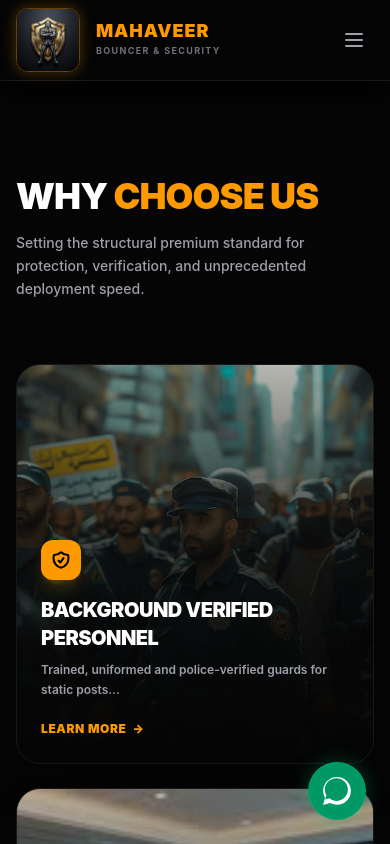
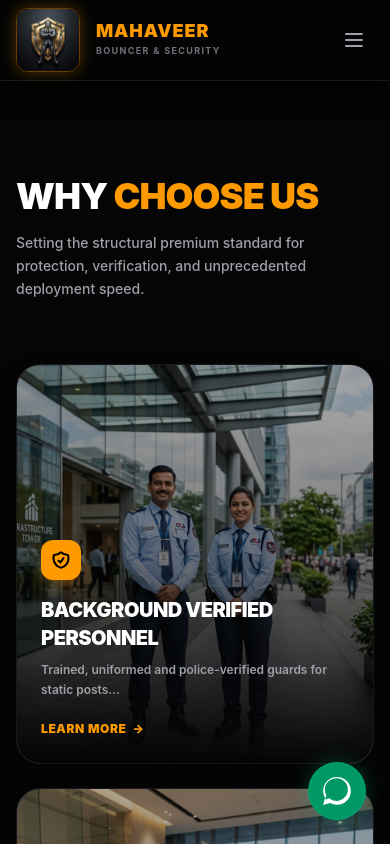
Before and after one commit to chauhanneha9935-crypto/Mahaveer-Bouncer-and-security, a React (Vite) app: page /why-choose-us in a window 390 px wide. Shown: the top 844 px of the page. Built offline with nearby package versions, Linux system fonts and the light colour scheme.

Commit message:
style(WhyChooseUs): make section images responsive and clear with local assets and modal banners

```diff
--- a/src/components/WhyChooseUS.jsx
+++ b/src/components/WhyChooseUS.jsx
@@ -4,6 +4,14 @@ import React, { useState } from 'react';
 import guard1 from '../assets/guard1.jpg';
 import staff from '../assets/staff.jpeg';
 import guard4 from '../assets/bodyguard1.avif';
+import quickDeployment from '../assets/quick_deployment.png';
+import support24x7 from '../assets/support_24x7.png';
+import trainedProfessionals from '../assets/trained_professionals.png';
+import verifiedStaff from '../assets/verified_staff.png';
+import tacticalBouncer from '../assets/tactical_bouncer_unit.png';
+import officeSecurity from '../assets/office_security.png';
+import industrialSecurity from '../assets/industrial_security.png';
+import residentialSecurity from '../assets/residential_security.png';
 
 export default function WhyChooseUs() {
   // Tracking state to hold information when an advantage card is actively selected
@@ -13,7 +21,7 @@ export default function WhyChooseUs() {
     {
       title: "Background Verified Personnel",
       desc: "Trained, uniformed and police-verified guards for static posts...",
-      img: guard1,
+      img: verifiedStaff,
       code: "AUTH-NOD-01",
       icon: (
         <svg className="w-5 h-5" fill="none" stroke="currentColor" strokeWidth="2.5" viewBox="0 0 24 24">
@@ -33,7 +41,7 @@ export default function WhyChooseUs() {
     {
       title: "Professionally Trained Staff",
       desc: "Elite physical conflict de-escalation and advanced countermeasure metrics.",
-      img: staff,
+      img: trainedProfessionals,
       code: "TRN-TACT-02",
       icon: (
         <svg className="w-5 h-5" fill="none" stroke="currentColor" strokeWidth="2.5" viewBox="0 0 24 24">
@@ -53,7 +61,7 @@ export default function WhyChooseUs() {
     {
       title: "Quick Staff Deployment",
       desc: "Instant standby networks engineered for immediate protective reinforcement.",
-      img: "https://images.unsplash.com/photo-1508962914676-134849a727f0?auto=format&fit=crop&w=600&q=80",
+      img: quickDeployment,
       code: "DEP-FAST-03",
       icon: (
         <svg className="w-5 h-5" fill="none" stroke="currentColor" strokeWidth="2.5" viewBox="0 0 24 24">
@@ -73,7 +81,7 @@ export default function WhyChooseUs() {
     {
       title: "24/7 Monitoring Support",
       desc: "Continuous secure operations link lines feeding real-time situational logs.",
-      img: guard4,
+      img: support24x7,
       code: "MON-LIVE-04",
       icon: (
         <svg className="w-5 h-5" fill="none" stroke="currentColor" strokeWidth="2.5" viewBox="0 0 24 24">
@@ -93,7 +101,7 @@ export default function WhyChooseUs() {
     {
       title: "Uniformed Security Officers",
       desc: "Polished, elite high-visibility protective uniforms to assert complete deterrence.",
-      img: "https://images.unsplash.com/photo-1628348068343-c6a848d2b6dd?auto=format&fit=crop&w=600&q=80",
+      img: tacticalBouncer,
       code: "UNI-FORM-05",
       icon: (
         <svg className="w-5 h-5" fill="none" stroke="currentColor" strokeWidth="2.5" viewBox="0 0 24 24">
@@ -113,7 +121,7 @@ export default function WhyChooseUs() {
     {
       title: "Experienced Management",
       desc: "Strategic operations directed by field veterans and corporate tactical specialists.",
-      img: "https://images.unsplash.com/photo-1454165804606-c3d57bc86b40?auto=format&fit=crop&w=600&q=80",
+      img: officeSecurity,
       code: "MNG-EXEC-06",
       icon: (
         <svg className="w-5 h-5" fill="none" stroke="currentColor" strokeWidth="2.5" viewBox="0 0 24 24">
@@ -133,7 +141,7 @@ export default function WhyChooseUs() {
     {
       title: "Affordable Pricing",
       desc: "Transparent blueprints without dynamic surcharges or hidden modifications.",
-      img: "https://images.unsplash.com/photo-1554224155-8d04cb21cd6c?auto=format&fit=crop&w=600&q=80",
+      img: industrialSecurity,
       code: "VAL-COST-07",
       icon: (
         <svg className="w-5 h-5" fill="none" stroke="currentColor" strokeWidth="2.5" viewBox="0 0 24 24">
@@ -153,7 +161,7 @@ export default function WhyChooseUs() {
     {
       title: "Reliable & Trustworthy",
       desc: "Maintaining strict structural accountability rules across all domestic teams.",
-      img: "https://images.unsplash.com/photo-1521791136064-7986c2920216?auto=format&fit=crop&w=600&q=80",
+      img: residentialSecurity,
       code: "TRST-SYS-08",
       icon: (
         <svg className="w-5 h-5" fill="none" stroke="currentColor" strokeWidth="2.5" viewBox="0 0 24 24">
@@ -206,13 +214,11 @@ export default function WhyChooseUs() {
               {/* Clean Image Canvas Face */}
               <div className="absolute inset-0 z-0 block overflow-hidden">
                 <div
-                  className={`absolute inset-0 bg-cover bg-center transition-transform duration-700 group-hover:scale-105 ${
-                    adv.img === guard1 || adv.img === guard4 || adv.img === staff ? 'opacity-90' : 'opacity-40'
-                  }`}
+                  className="absolute inset-0 bg-cover bg-center transition-all duration-700 opacity-75 group-hover:opacity-95 group-hover:scale-105"
                   style={{ backgroundImage: `url('${adv.img}')` }}
                 />
-                <div className="absolute inset-0 bg-gradient-to-t from-[#050505] via-[#050505]/70 to-transparent"></div>
-                <div className="absolute inset-0 bg-black/20 group-hover:bg-transparent transition-colors"></div>
+                <div className="absolute inset-0 bg-gradient-to-t from-[#050505] via-[#050505]/30 to-transparent"></div>
+                <div className="absolute inset-0 bg-black/10 group-hover:bg-transparent transition-colors"></div>
               </div>
 
               {/* Foreground Card Elements */}
@@ -269,6 +275,16 @@ export default function WhyChooseUs() {
               >
                 ✕
               </button>
+            </div>
+
+            {/* Modal Image Banner */}
+            <div className="w-full h-48 sm:h-56 rounded-2xl overflow-hidden mb-6 relative border border-zinc-800/80">
+              <img
+                src={activeAdvantage.img}
+                alt={activeAdvantage.title}
+                className="w-full h-full object-cover object-center"
+              />
+              <div className="absolute inset-0 bg-gradient-to-t from-black/80 via-black/20 to-transparent"></div>
             </div>
 
             {/* Specification Parameters */}
```
